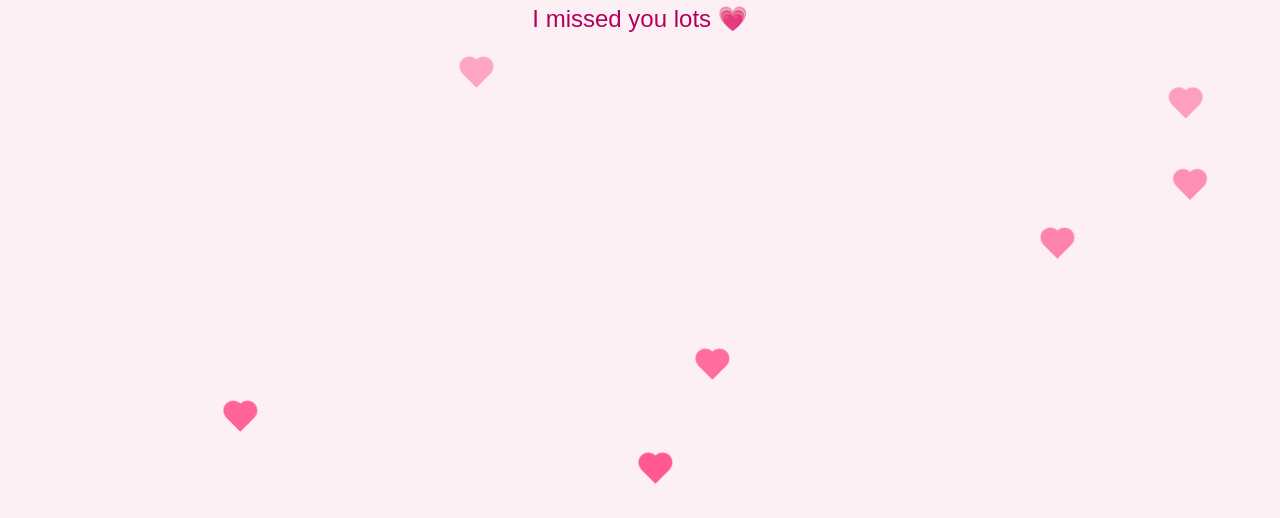
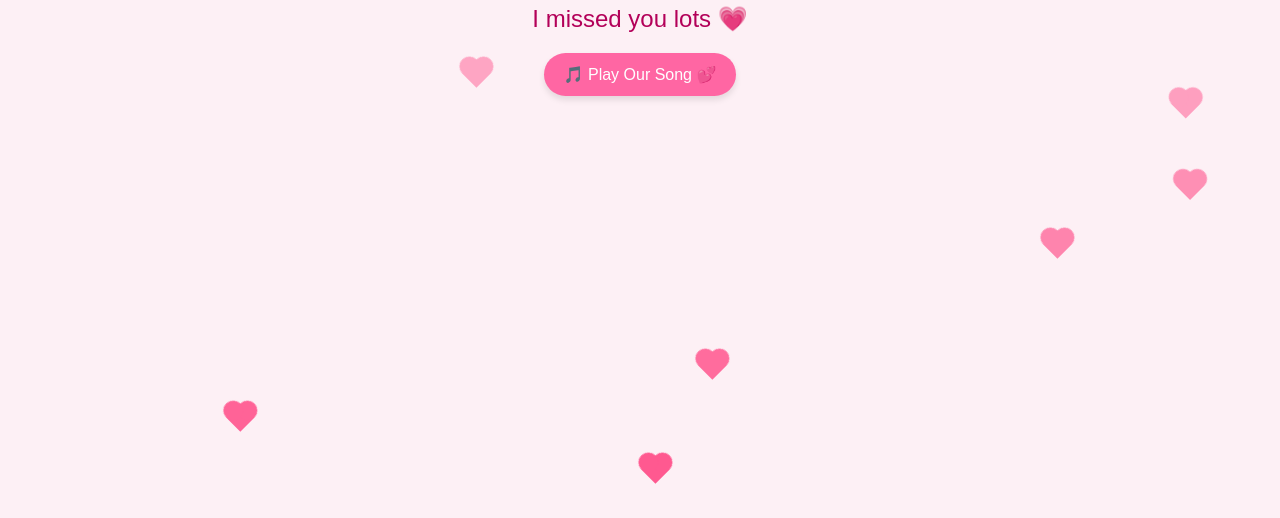
Before and after one commit to keex08/Love2, a plain HTML site: page index.html in a window 1280 px wide. Shown: the part 282-800 px from the top of the page. Drawn offline with Linux system fonts and the light colour scheme.

Commit message:
Update index.html

```diff
--- a/index.html
+++ b/index.html
@@ -22,7 +22,21 @@
     }
     .message {
       font-size: 1.5em;
-      margin-bottom: 30px;
+      margin-bottom: 20px;
+    }
+    .play-button {
+      display: inline-block;
+      padding: 12px 20px;
+      background-color: #ff66a3;
+      color: white;
+      font-size: 1em;
+      border-radius: 25px;
+      text-decoration: none;
+      box-shadow: 0 4px 6px rgba(0,0,0,0.1);
+      transition: background-color 0.3s ease;
+    }
+    .play-button:hover {
+      background-color: #e05591;
     }
     .heart {
       width: 20px;
@@ -63,7 +77,9 @@
       }
     }
     .music {
-      margin-top: 20px;
+      height: 0;
+      width: 0;
+      overflow: hidden;
     }
   </style>
 </head>
@@ -72,17 +88,24 @@
   <h1>Countdown until I see my love again!!</h1>
   <div id="countdown"></div>
   <div class="message">I missed you lots 💗</div>
+  <a href="https://m.youtube.com/watch?v=okfR_VIbXEQ&pp=0gcJCdgAo7VqN5tD"
+     class="play-button"
+     target="_blank">
+     🎵 Play Our Song 💕
+  </a>
 
-  <!-- Embedded YouTube Music -->
+  <!-- Hidden autoplaying embedded music -->
   <div class="music">
-    <iframe width="0" height="0"
+    <iframe
+      width="0" height="0"
       src="https://www.youtube.com/embed/okfR_VIbXEQ?autoplay=1&loop=1&playlist=okfR_VIbXEQ"
-      frameborder="0" allow="autoplay" allowfullscreen>
+      frameborder="0"
+      allow="autoplay"
+      allowfullscreen>
     </iframe>
   </div>
 
   <script>
-    // Set your reunion date and time
     const targetDate = new Date("2025-05-13T16:00:00");
 
     function updateCountdown() {
```
